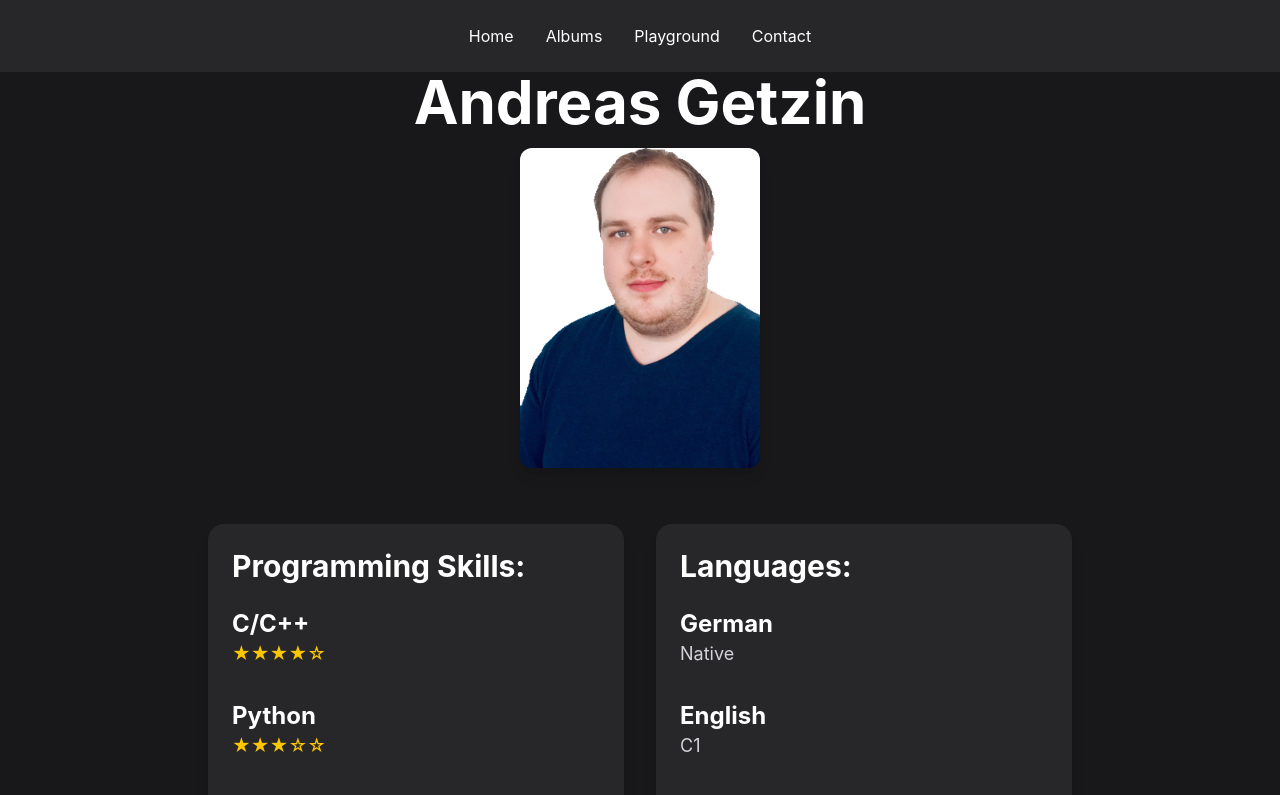
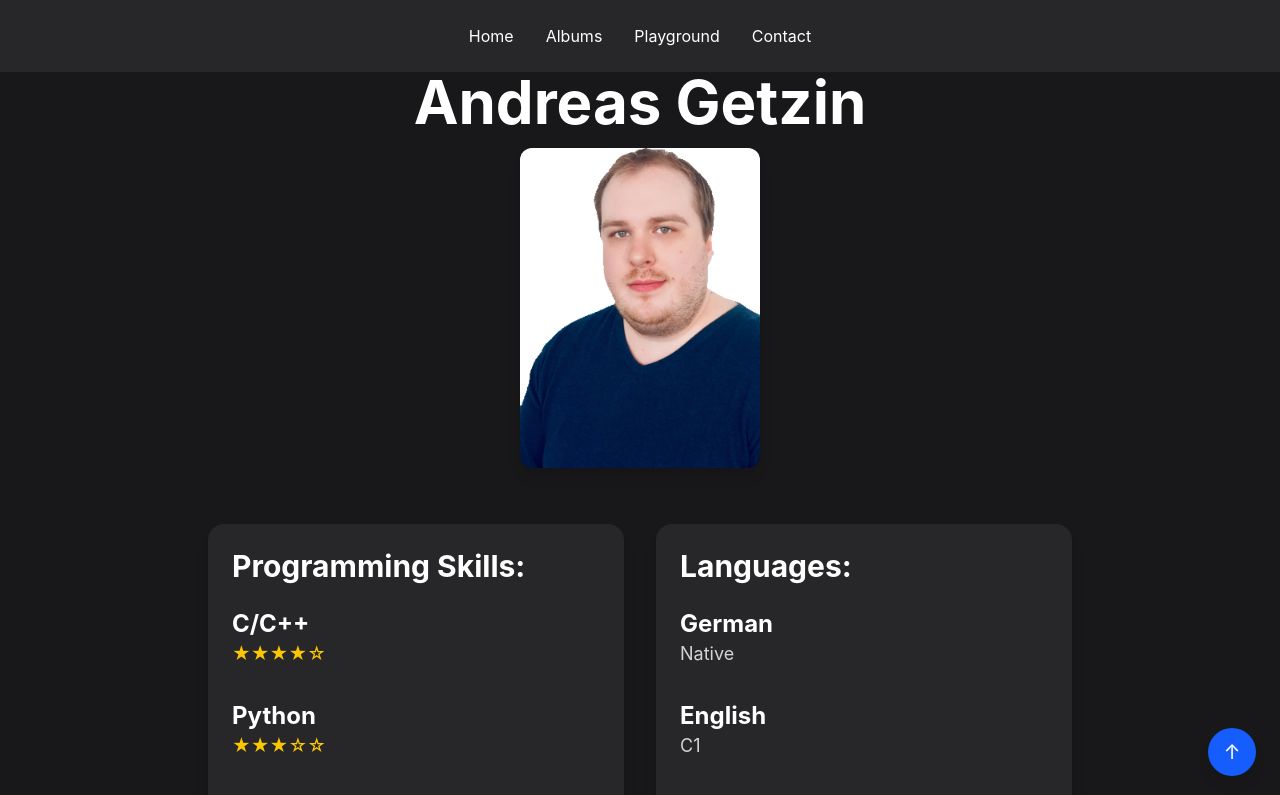
Before and after one commit to getzin/react-about-me, a React (Vite) app: page / in a window 1280 px wide. Shown: the top 795 px of the page. Built offline with nearby package versions, Linux system fonts and the light colour scheme.

Commit message:
Add scroll to top button

```diff
--- /dev/null
+++ b/src/components/ScrollToTopButton.tsx
@@ -0,0 +1,16 @@
+type ScrollToTopButtonProps = {
+  onClick: () => void;
+};
+
+function ScrollToTopButton({ onClick }: ScrollToTopButtonProps) {
+  return (
+    <button
+      onClick={onClick}
+      className="fixed bottom-6 right-6 flex h-12 w-12 items-center justify-center rounded-full bg-blue-600 text-xl text-white shadow-lg transition hover:bg-blue-500"
+    >
+      ↑
+    </button>
+  );
+}
+
+export default ScrollToTopButton;
--- a/src/pages/AboutMe.tsx
+++ b/src/pages/AboutMe.tsx
@@ -8,14 +8,26 @@ import ContactSection from "../components/ContactSection";
 
 import type { Profile } from "../types/profile";
 
+import { useRef } from "react";
+
+import ScrollToTopButton from "../components/ScrollToTopButton";
+
 type AboutMeProps = {
   data: Profile;
 };
 
 function AboutMe({ data }: AboutMeProps) {
   const { name, programmingSkills, languages, favoriteAlbums, contact } = data;
+  const topRef = useRef<HTMLDivElement>(null);
+
+  function scrollToTop() {
+    topRef.current?.scrollIntoView({
+      behavior: "smooth",
+    });
+  }
+
   return (
-    <div className="min-h-screen bg-zinc-900 text-white">
+    <div ref={topRef} className="min-h-screen bg-zinc-900 text-white">
       <Header name={name} />
       <div className="grid grid-cols-1 md:grid-cols-2 gap-8 max-w-4xl mx-auto mt-8 px-4">
         <ProgrammingSkills skills={programmingSkills} />
@@ -23,6 +35,8 @@ function AboutMe({ data }: AboutMeProps) {
         <FavoriteAlbums albums={favoriteAlbums} />
         <ContactSection contact={contact} />
       </div>
+
+      <ScrollToTopButton onClick={scrollToTop} />
     </div>
   );
 }
--- a/src/playground/Playground.tsx
+++ b/src/playground/Playground.tsx
@@ -11,9 +11,21 @@ import FormExample from "./FormExample";
 import FocusExample from "./FocusExample";
 import FilterExample from "./FilterExample";
 
+import { useRef } from "react";
+
+import ScrollToTopButton from "../components/ScrollToTopButton";
+
 export default function Playground() {
+  const topRef = useRef<HTMLElement>(null);
+
+  function scrollToTop() {
+    topRef.current?.scrollIntoView({
+      behavior: "smooth",
+    });
+  }
+
   return (
-    <main className="min-h-screen bg-zinc-900">
+    <main ref={topRef} className="min-h-screen bg-zinc-900">
       <div className="mx-auto max-w-6xl space-y-8 p-8">
         <header>
           <h1 className="mb-2 text-4xl font-bold text-white">
@@ -36,6 +48,7 @@ export default function Playground() {
         <FocusExample />
         <FilterExample />
       </div>
+      <ScrollToTopButton onClick={scrollToTop} />
     </main>
   );
 }
```
